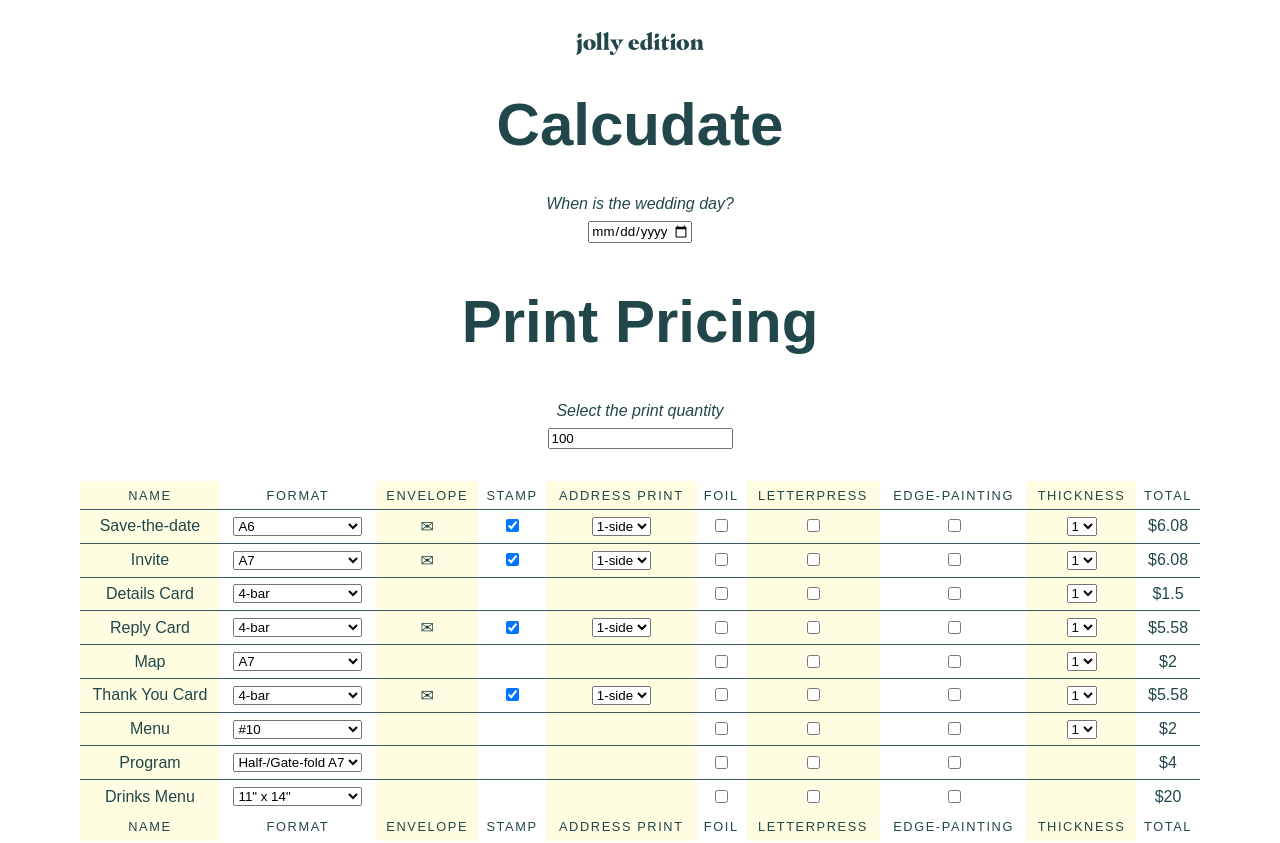
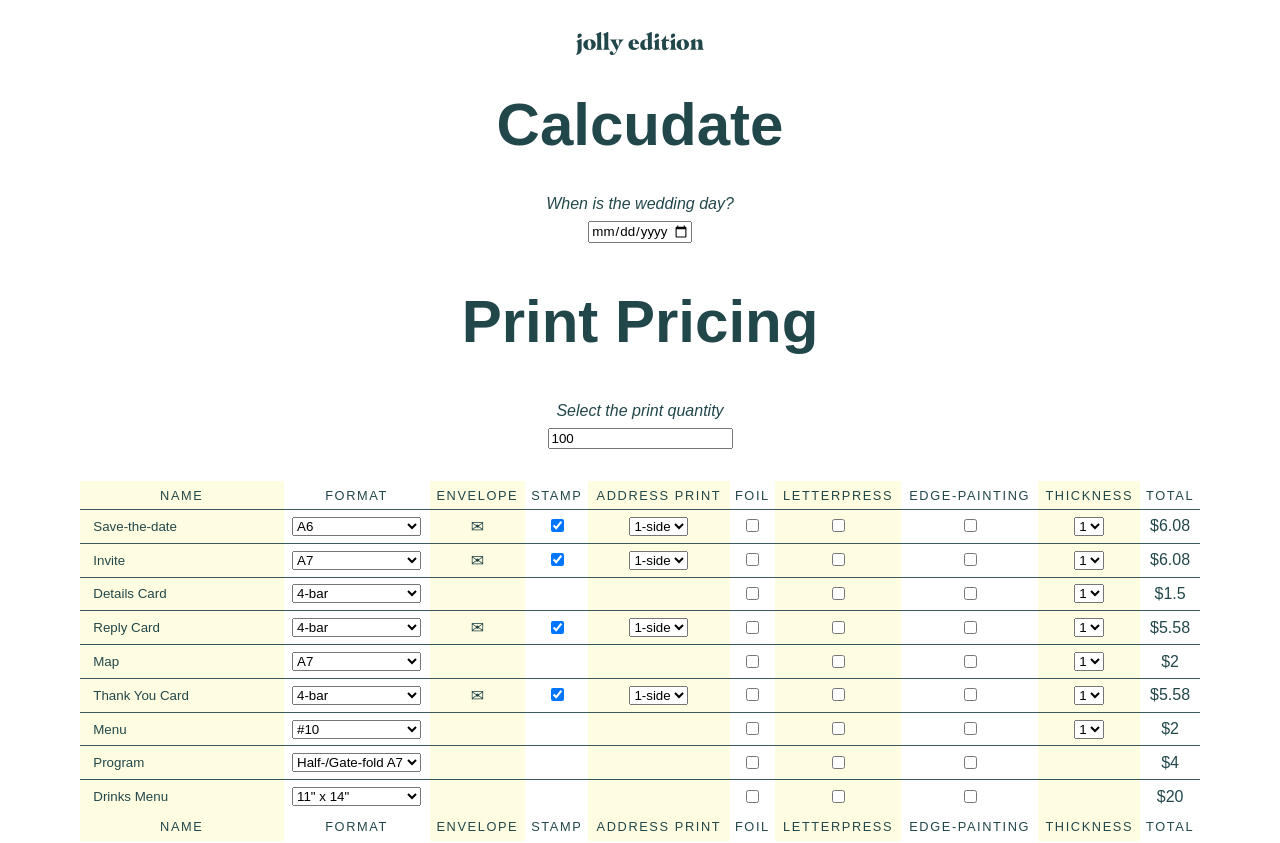
Before and after one commit to talktalkmake/jolly-edition-calculator, a React (Create React App) app: page / in a window 1280 px wide. Shown: the top 843 px of the page. Built offline with nearby package versions, Linux system fonts and the light colour scheme; a web font is replaced by a local one.

Commit message:
The names of each print item need to be editable

```diff
--- a/src/App.css
+++ b/src/App.css
@@ -60,6 +60,22 @@
 
 .je-logo { width: 8rem; margin: 0 auto; display: block; }
 
+.product-name,
+.product-name::placeholder,
+.product-name:focus {
+  color: #22474b;
+}
+.product-name {
+  background: transparent;
+  border: 1px solid transparent;
+}
+.product-name::placeholder{
+}
+.product-name:focus {
+  border: 1px solid black;
+  background: white;
+}
+
 .ghost { color: rgba(0,0,0,.3);}
 .block {display: block;}
 
--- a/src/components/PrintPricing.jsx
+++ b/src/components/PrintPricing.jsx
@@ -45,7 +45,7 @@
         total += subTotal
         return subTotal
     }
-    console.log(state);
+
     return(
         <>
         <section className="row">
@@ -55,8 +55,14 @@
             <table className="mt-2">
                 <tbody>
                 {state.map((product, i) => (
-                    <tr key={getId()}>
-                        <td>{product.name}</td>
+                    <tr key={i}>
+                        <td><input
+                            type="text"
+                            value={product.name}
+                            className="product-name"
+                            onChange={e => dispatch({type: "updateProductName", id: i, name: e.target.value})}
+                            />
+                        </td>
                         <td><select defaultValue={product.format} onChange={e => dispatch({type: 'changeFormat', id: i, format: e.target.value})}>{getListOfFormatOptions(getFormatList(formatOptions), product.format)}</select></td>
                         <td>{product.envelope && "✉"}</td>
                         <td>{product.envelope &&
--- a/src/reducers/reducer.js
+++ b/src/reducers/reducer.js
@@ -48,6 +48,12 @@
       state[action.id] = temp
       return state
 
+    case 'updateProductName':
+      temp = {...state[action.id]}
+      temp.name = action.name
+      state[action.id] = temp
+      return state
+
     default:
       throw new Error();
   }
```
